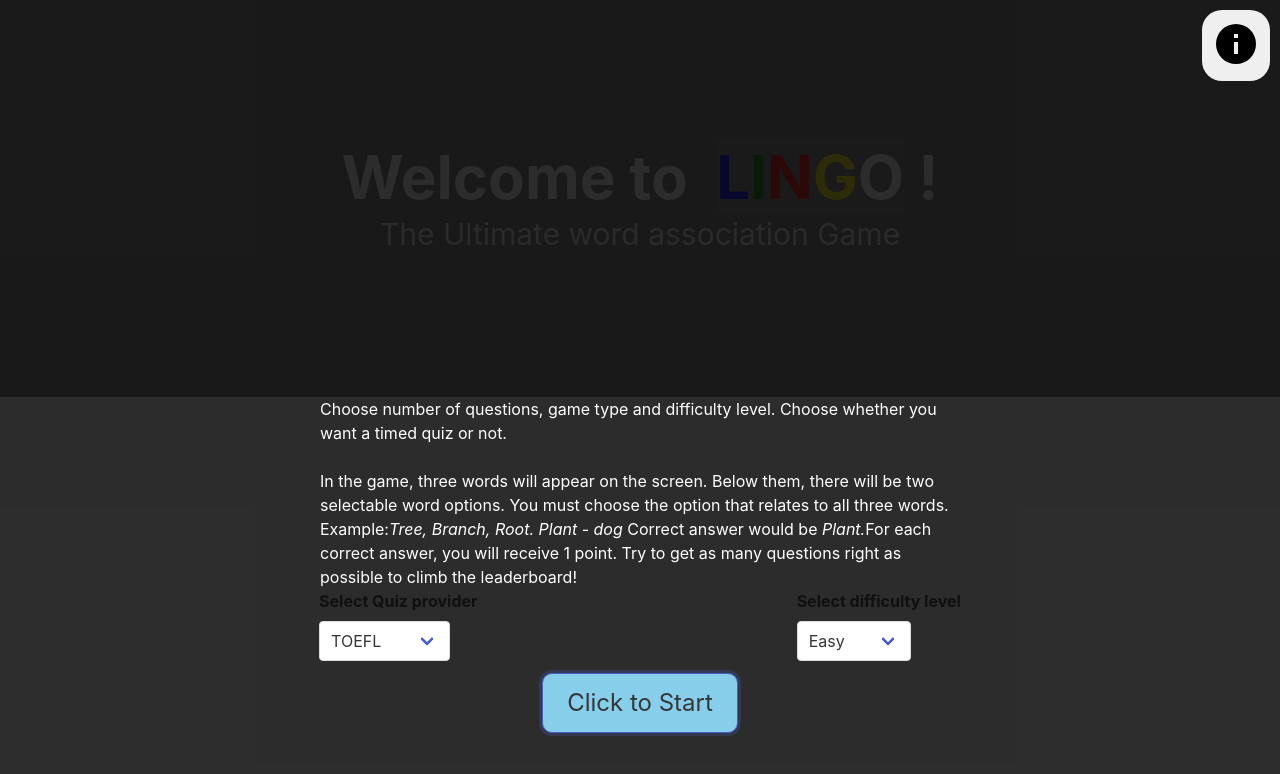
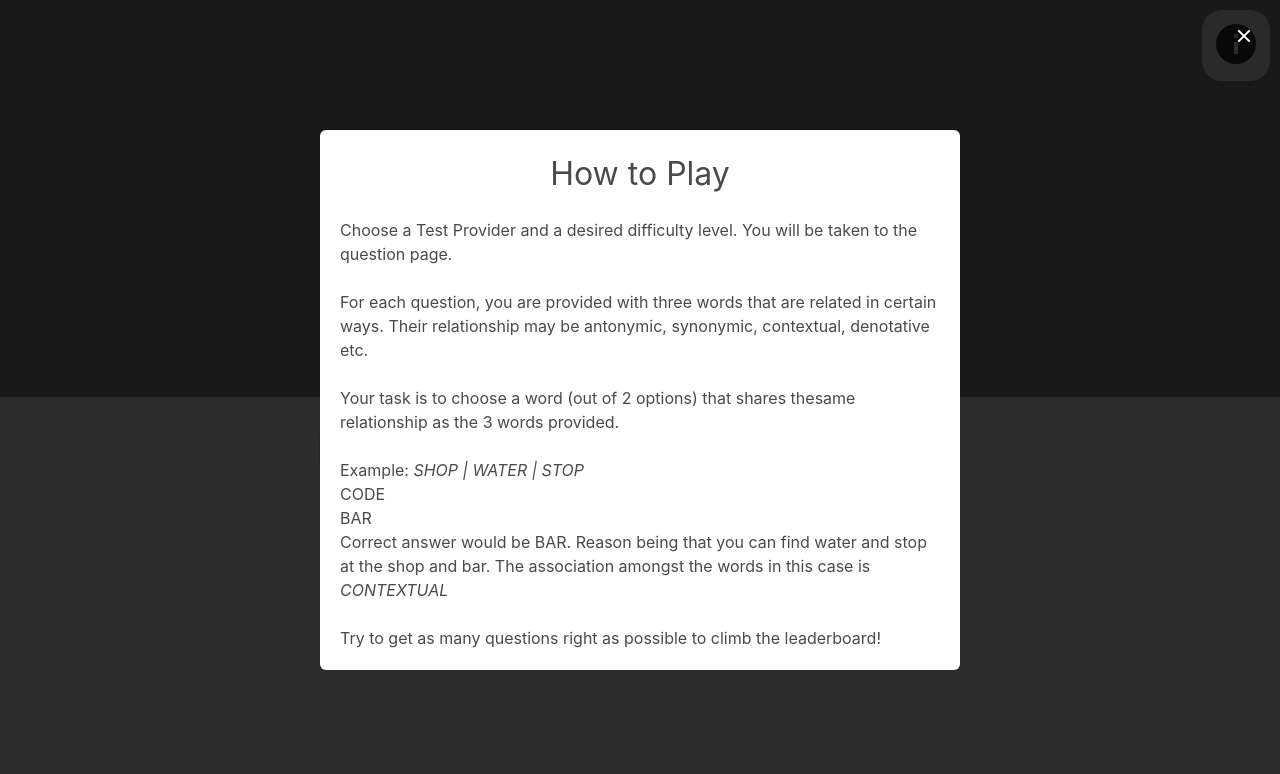
Before and after one commit to Eugieno/Lingo, a React (Create React App) app: page / in a window 1280 px wide. Both pictures are taken after a click on the button 1236 px from the left and 45 px from the top of the page. Shown: the top 774 px of the page. Built offline with nearby package versions, Linux system fonts and the light colour scheme; no server answers.

Commit message:
How to play toggle

```diff
--- a/src/components/GameSettings.js
+++ b/src/components/GameSettings.js
@@ -3,8 +3,7 @@ import 'bulma/css/bulma.min.css';
 import { Link,} from "react-router-dom";
 import getRandomIntInclusive from './randomNumbergen';
 import Icon from '@mdi/react';
-// import { mdiHomeCircle } from '@mdi/js';
-// import { mdiCursorPointer } from '@mdi/js';
+
 import { mdiInformation } from '@mdi/js';
 
 
@@ -12,18 +11,22 @@ import { mdiInformation } from '@mdi/js';
 
 function GameSettings ({testType, difficulty, numOfQuestion, onFormFieldChange, onFormsubmit, onQuizStart,onTimerOption }) {
 
-    const [showModal, setShowModal] = useState(false);
+    const [showModal, setShowModal] = useState("modal");
 
       const toggleModal = () => {
+        setShowModal(curr => curr=== "modal"? "modal is-active": "modal")
+      }
 
-        setShowModal(curr => (curr ===false? true: false));
-        console.log("I am ", showModal)
-      };
+      // const toggleModal = () => {
+
+      //   setShowModal(curr => (curr ===false? true: false));
+      //   console.log("I am ", showModal)
+      // };
 
     return (
         <div>
         {/* Hero section-Welcome */}
-        <section className="hero is-medium is-link has-background-grey has-text-light">
+        <section className="hero is-medium is-link has-background-grey has-text-light is-mobile">
           <div style={{textAlign:"center"}} class="hero-body">
             <h1 style={{fontSize:60}} className="title has-text-weight-bold" >
               Welcome to &nbsp;
@@ -37,32 +40,39 @@ function GameSettings ({testType, difficulty, numOfQuestion, onFormFieldChange,
               The Ultimate word association Game
             </p>
           </div>
-        </section>
 
           {/* Modal section starts here, you can apply more stylings here */}
           {showModal && (
-            <div  >
-            <div className="modal-background"></div>
-            <div  style={{color:"white"}} className="modal-content">
-            <p>
-                Choose number of questions, game type and difficulty level.
-                Choose whether you want a timed quiz or not.
+              <div id="modal" class={showModal}>
+              <div class="modal-background"></div>
+              <div class="modal-content">
+                <div class="box">
+                  <h2>How to Play</h2>
+                  <p> Choose a Test Provider and a desired difficulty  level. You will be taken to the question page.
                   </p>
                   <br/>
-            <p> In the game, three words will appear on the screen. Below them, there will be two selectable word options. You must choose the option that relates to all three words.
+                  <p>
+                    For each question, you are provided with three words that are related in certain ways. Their relationship may be antonymic, synonymic, contextual, denotative etc.
                   </p>
+                  <br/>
+                  <p>
+                    Your task is to choose a word (out of 2 options) that shares thesame relationship as the 3 words provided.
+                  </p>
+                  <br/>
                   <p>
                       Example:
-                    <em>Tree, Branch, Root.
-                  Plant - dog </em>
-                Correct answer would be <em>Plant.</em>
+                    <em> SHOP | WATER | STOP</em>
 
-                For each correct answer, you will receive 1 point.
-                Try to get as many questions right as possible to climb the leaderboard!
+                      <p>CODE</p>
+                      <p>BAR</p>
+                     <p>Correct answer would be BAR. Reason being that you can find water and stop at the shop and bar. The association amongst the words in this case is <em>CONTEXTUAL</em></p>
+                     <br/>
+                     <p>Try to get as many questions right as possible to climb the leaderboard!</p>
                   </p>
 
                 </div>
-            <button className="modal-close is-large" aria-label="close"></button>
+              </div>
+              <button onClick={toggleModal} class="modal-close is-large" aria-label="close">Close</button>
             </div>
               // <div >
               //   <div className="modal-content">
@@ -89,6 +99,9 @@ function GameSettings ({testType, difficulty, numOfQuestion, onFormFieldChange,
               //   </div>
               // </div>
             )}
+        </section>
+
+
         {/* <span style={{position: "fixed",top: 0,right: 0, border:"2px solid", padding:5, margin:5, color:"white"}} className="icon-text is-hovered">
         <span className ="icon has-text-info">
           <i className="fas fa-info-circle"></i>
--- a/src/components/HighScoreBoard.js
+++ b/src/components/HighScoreBoard.js
@@ -1,5 +1,5 @@
 import 'bulma/css/bulma.min.css';
-import { useEffect, useState } from 'react';
+
 
 
 
```
Also changed, not shown: src/reportWebVitals.js (deleted, +0 -13 lines), src/logo.svg (deleted). Lines whose indentation alone changed are shown as unchanged.
